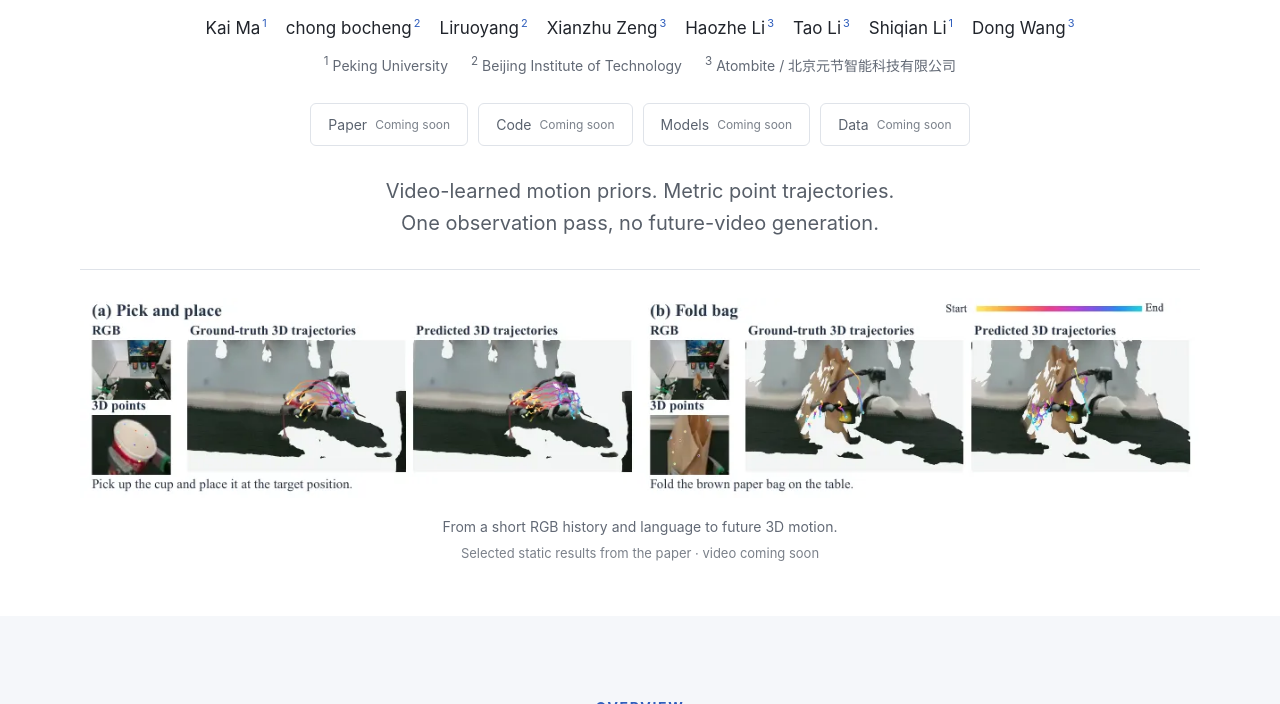
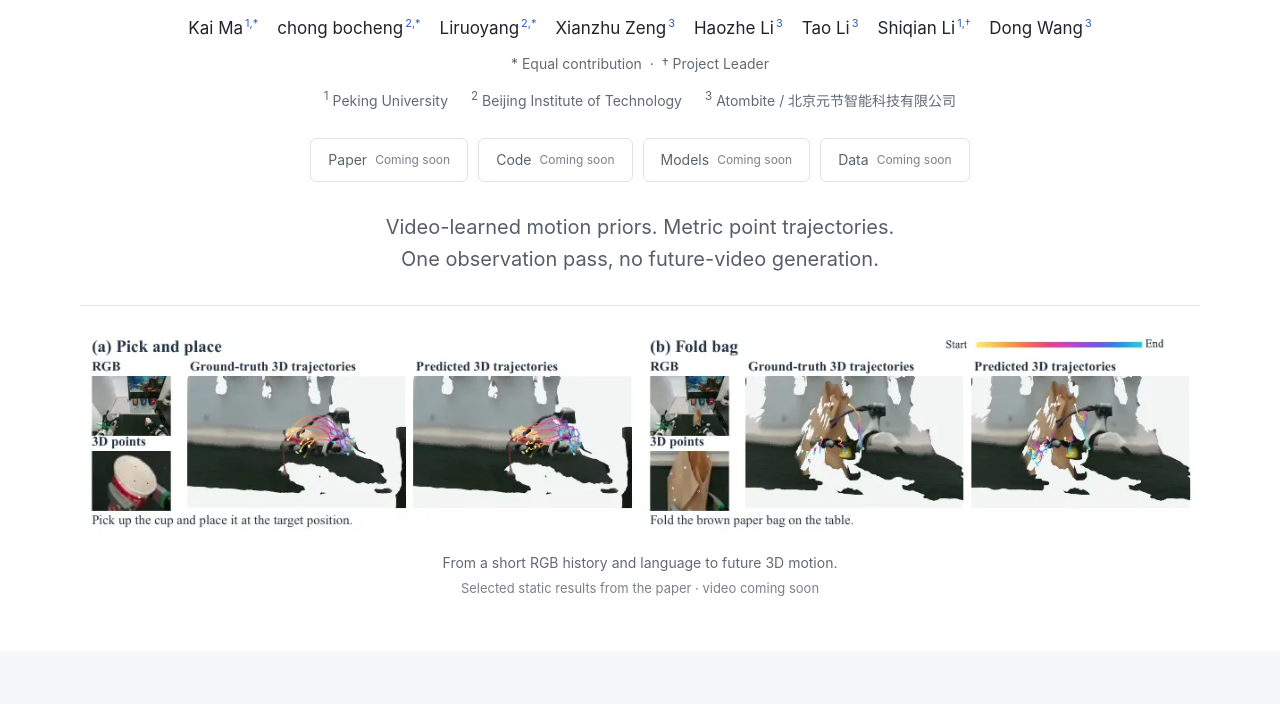
Before and after one commit to Berumotto-mk/atomwpm, a plain HTML site: page dist/index.html in a window 1280 px wide. Shown: the part 396-1100 px from the top of the page. Drawn offline with Linux system fonts and the light colour scheme.

Commit message:
Mark equal-contribution authors and project leader

```diff
--- a/dist/index.html
+++ b/dist/index.html
@@ -20,7 +20,8 @@
   <p class="eyebrow">A world point model for manipulation</p>
   <h1>Atom<span>WPM</span></h1>
   <h2 class="subtitle">Fast 4D Prediction from<br class="desktop-break"> Pretrained Video Representations</h2>
-  <div class="authors" aria-label="Authors"><span>Kai Ma<sup>1</sup></span><span>chong bocheng<sup>2</sup></span><span>Liruoyang<sup>2</sup></span><span>Xianzhu Zeng<sup>3</sup></span><span>Haozhe Li<sup>3</sup></span><span>Tao Li<sup>3</sup></span><span>Shiqian Li<sup>1</sup></span><span>Dong Wang<sup>3</sup></span></div>
+  <div class="authors" aria-label="Authors"><span>Kai Ma<sup>1,*</sup></span><span>chong bocheng<sup>2,*</sup></span><span>Liruoyang<sup>2,*</sup></span><span>Xianzhu Zeng<sup>3</sup></span><span>Haozhe Li<sup>3</sup></span><span>Tao Li<sup>3</sup></span><span>Shiqian Li<sup>1,†</sup></span><span>Dong Wang<sup>3</sup></span></div>
+  <p class="author-notes" style="font-size:14px;color:var(--muted);margin:8px 0 12px"><span>* Equal contribution</span> &nbsp;·&nbsp; <span>† Project Leader</span></p>
   <div class="affiliations"><span><sup>1</sup> Peking University</span><span><sup>2</sup> Beijing Institute of Technology</span><span><sup>3</sup> Atombite / 北京元节智能科技有限公司</span></div>
   <div class="resource-buttons" id="hero-resources"></div>
   <p class="hero-summary">Video-learned motion priors. Metric point trajectories.<br>One observation pass, no future-video generation.</p>
```
